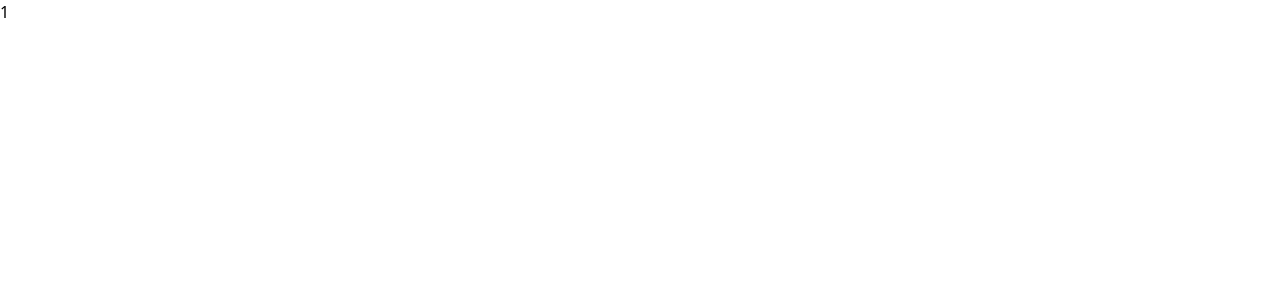
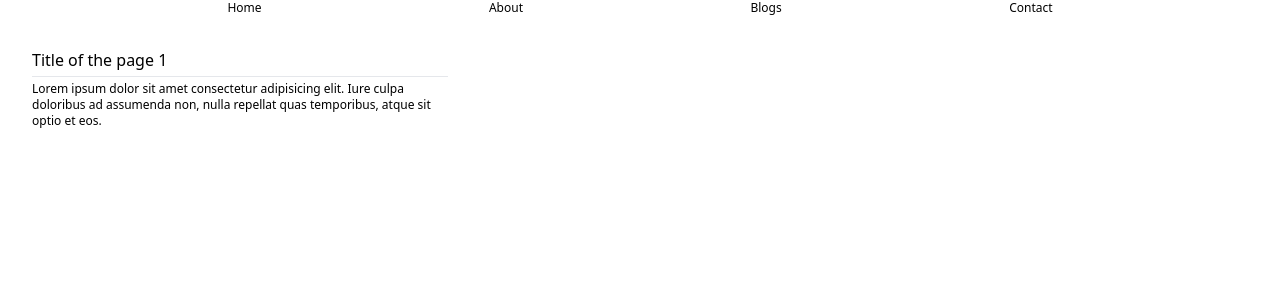
Before and after one commit to SidharthK2/coding-blog, a Next.js app: page /blogpost/1 in a window 1280 px wide. Shown: the top 300 px of the page. Built offline with nearby package versions, Linux system fonts and the light colour scheme.

Commit message:
add blog page functionality

```diff
--- /dev/null
+++ b/components/navbar.js
@@ -0,0 +1,33 @@
+import React from "react";
+import Link from "next/link";
+
+const Navbar = () => {
+  return (
+    <nav className="w-screen">
+      <ul className="flex justify-evenly text-xs">
+        <Link href="/">
+          <a>
+            <li>Home</li>
+          </a>
+        </Link>
+        <Link href="/about">
+          <a>
+            <li>About</li>
+          </a>
+        </Link>
+        <Link href="/blogs">
+          <a>
+            <li>Blogs</li>
+          </a>
+        </Link>
+        <Link href="/contact">
+          <a>
+            <li>Contact</li>
+          </a>
+        </Link>
+      </ul>
+    </nav>
+  );
+};
+
+export default Navbar;
--- a/pages/_app.js
+++ b/pages/_app.js
@@ -1,7 +1,13 @@
-import '../styles/globals.css'
+import "../styles/globals.css";
+import Navbar from "../components/navbar";
 
 function MyApp({ Component, pageProps }) {
-  return <Component {...pageProps} />
+  return (
+    <>
+      <Navbar />
+      <Component {...pageProps} />
+    </>
+  );
 }
 
-export default MyApp
+export default MyApp;
--- a/pages/about.js
+++ b/pages/about.js
@@ -1,7 +1,9 @@
 import React from "react";
 
 const About = () => {
-  return <div>This is the about component</div>;
+  return (
+    <div className="text-center m-4 p-2">Just another programming blog</div>
+  );
 };
 
 export default About;
--- a/pages/blogpost/[slug].js
+++ b/pages/blogpost/[slug].js
@@ -4,7 +4,17 @@ import { useRouter } from "next/router";
 const slug = () => {
   const router = useRouter();
   const { slug } = router.query;
-  return <div>{slug}</div>;
+  return (
+    <div className="flex flex-col max-w-md m-4 p-4 gap-1">
+      <h1 className="font-medium">Title of the page {slug}</h1>
+      <hr />
+      <p className="text-xs">
+        Lorem ipsum dolor sit amet consectetur adipisicing elit. Iure culpa
+        doloribus ad assumenda non, nulla repellat quas temporibus, atque sit
+        optio et eos.
+      </p>
+    </div>
+  );
 };
 
 export default slug;
--- a/pages/blogs.js
+++ b/pages/blogs.js
@@ -1,7 +1,40 @@
 import React from "react";
+import Link from "next/link";
 
 const Blogs = () => {
-  return <div>Blogs</div>;
+  return (
+    <div className="flex flex-col m-2 p-2">
+      <h2 className="text-xl my-4">Latest Blogs</h2>
+      <div className="blogs flex flex-col gap-6">
+        <div className="blogItem">
+          <Link href={"./blogpost/learn-js"}>
+            <h3 className="font-medium cursor-pointer">
+              How to learn JavaScript in 2022
+            </h3>
+          </Link>
+          <p className="text-sm">
+            JavaScript is the language used for building the web.
+          </p>
+        </div>
+        <div className="blogItem">
+          <h3 className="font-medium cursor-pointer">
+            How to learn JavaScript in 2022
+          </h3>
+          <p className="text-sm">
+            JavaScript is the language used for building the web.
+          </p>
+        </div>
+        <div className="blogItem">
+          <h3 className="font-medium cursor-pointer">
+            How to learn JavaScript in 2022
+          </h3>
+          <p className="text-sm">
+            JavaScript is the language used for building the web.
+          </p>
+        </div>
+      </div>
+    </div>
+  );
 };
 
 export default Blogs;
```
Also changed, not shown: pages/index.js (+4 -27 lines).
